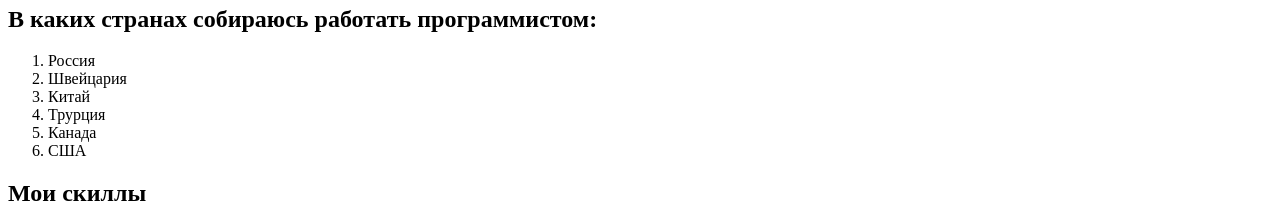
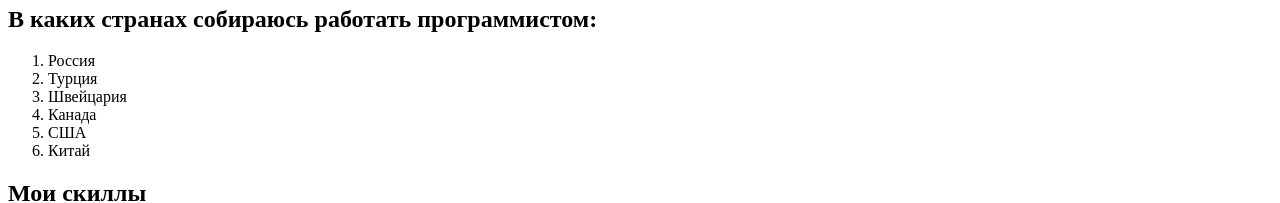
Before and after one commit to MakarNefedovDev/Front-end-precourse-hw-auto-test-html-css, a plain HTML site: page index.html in a window 1280 px wide. Shown: the part 603-806 px from the top of the page. Drawn offline with Linux system fonts and the light colour scheme.

Commit message:
editing code

```diff
--- a/index.html
+++ b/index.html
@@ -35,11 +35,11 @@
              <h2>В каких странах собираюсь работать программистом:</h2>
              <ol>
                 <li>Россия</li>
+                <li>Турция</li>
                 <li>Швейцария</li>
-                <li>Китай</li>
-                <li>Трурция</li>
                 <li>Канада</li>
                 <li>США</li>
+                <li>Китай</li>
              </ol>
         </div>
         <div data-cy="hw1-skills-box-pre">
```
